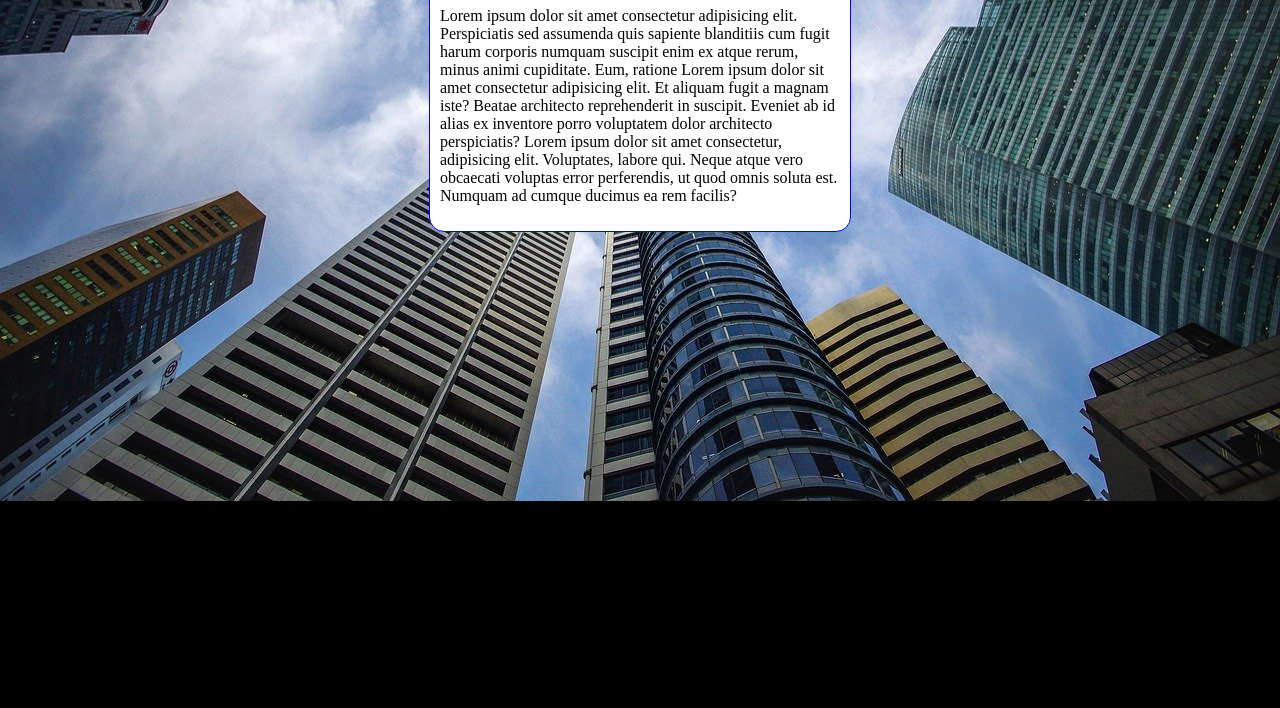
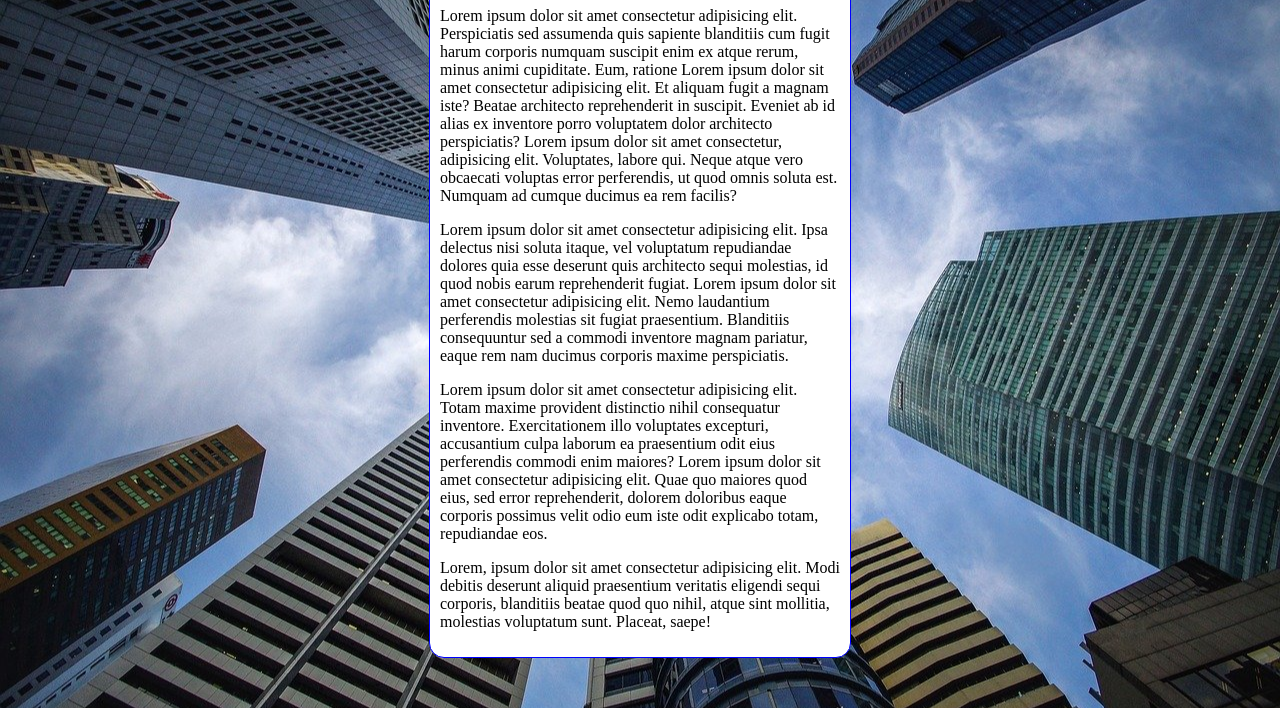
Before and after one commit to JoaoOliveiraAS/html-css, a plain HTML site: page exercicios/ex022/fundo006.html in a window 1280 px wide. Shown: the part 92-800 px from the top of the page. Drawn offline with Linux system fonts and the light colour scheme.

Commit message:
Atualização do exercicio

```diff
--- a/exercicios/ex022/fundo006.html
+++ b/exercicios/ex022/fundo006.html
@@ -4,17 +4,23 @@
     <meta charset="UTF-8">
     <meta http-equiv="X-UA-Compatible" content="IE=edge">
     <meta name="viewport" content="width=device-width, initial-scale=1.0">
-    <title>Document</title>
+    <title>Fundo fixo de tela</title>
     <style>
         body {
-            background-color:black;
+            /* background-color:black;
             background-image: url(imagens/wallpaper002.jpg);
             background-position: center center;
             background-repeat:no-repeat;
             background-size: cover;
+            background-attachment:fixed; */
+
+            /* Shorthand - background
+            color > image > position > repeat > [size] > attachment */
+            background: black url(imagens/wallpaper002.jpg) center no-repeat  fixed;
+            background-size: cover;
         }
         main {
-            width :400px;
+            max-width :400px;
             background-color: white;
             padding:10px;
             margin:auto;
@@ -28,6 +34,8 @@
     <main>
         <h1>Teste de Imagem de fundo</h1>
         <p>Lorem ipsum dolor sit amet consectetur adipisicing elit. Perspiciatis sed assumenda quis sapiente blanditiis cum fugit harum corporis numquam suscipit enim ex atque rerum, minus animi cupiditate. Eum, ratione Lorem ipsum dolor sit amet consectetur adipisicing elit. Et aliquam fugit a magnam iste? Beatae architecto reprehenderit in suscipit. Eveniet ab id alias ex inventore porro voluptatem dolor architecto perspiciatis? Lorem ipsum dolor sit amet consectetur, adipisicing elit. Voluptates, labore qui. Neque atque vero obcaecati voluptas error perferendis, ut quod omnis soluta est. Numquam ad cumque ducimus ea rem facilis?</p>
+        <p>Lorem ipsum dolor sit amet consectetur adipisicing elit. Ipsa delectus nisi soluta itaque, vel voluptatum repudiandae dolores quia esse deserunt quis architecto sequi molestias, id quod nobis earum reprehenderit fugiat. Lorem ipsum dolor sit amet consectetur adipisicing elit. Nemo laudantium perferendis molestias sit fugiat praesentium. Blanditiis consequuntur sed a commodi inventore magnam pariatur, eaque rem nam ducimus corporis maxime perspiciatis.</p>
+        <p>Lorem ipsum dolor sit amet consectetur adipisicing elit. Totam maxime provident distinctio nihil consequatur inventore. Exercitationem illo voluptates excepturi, accusantium culpa laborum ea praesentium odit eius perferendis commodi enim maiores? Lorem ipsum dolor sit amet consectetur adipisicing elit. Quae quo maiores quod eius, sed error reprehenderit, dolorem doloribus eaque corporis possimus velit odio eum iste odit explicabo totam, repudiandae eos.</p> <p>Lorem, ipsum dolor sit amet consectetur adipisicing elit. Modi debitis deserunt aliquid praesentium veritatis eligendi sequi corporis, blanditiis beatae quod quo nihil, atque sint mollitia, molestias voluptatum sunt. Placeat, saepe!</p>
     </main>
 </body>
 </html>
```
